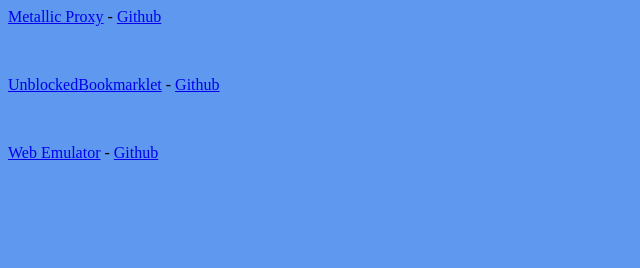
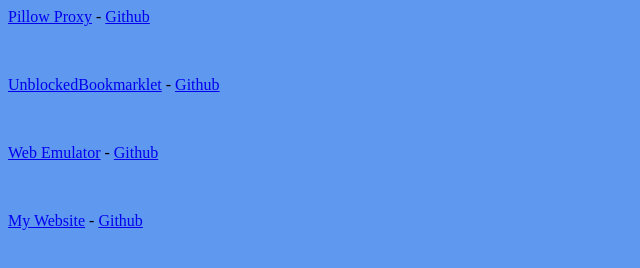
Before and after one commit to luckycdev/portal, a plain HTML site: page index.html in a window 1280 px wide. Shown: the whole page, without its empty margins (0-640 px from the left). Drawn offline with Linux system fonts and the light colour scheme.

Commit message:
Update index.html

```diff
--- a/index.html
+++ b/index.html
@@ -1,7 +1,9 @@
 <body style="background-color:#5e98ef;">
-<p><a href="https://mtlc.vercel.app/">Metallic Proxy</a> - <a href="https://github.com/luckycdev/Metallic">Github</a></p>
+<p><a href="https://pillow.luckyc.pw/">Pillow Proxy</a> - <a href="https://github.com/luckycdev/pillowproxy">Github</a></p>
 <br>
-<p><a href="https://ubb.vercel.app/">UnblockedBookmarklet</a> - <a href="https://github.com/luckycdev/UnblockedBookmarklet">Github</a></p>
+<p><a href="https://ubb.luckyc.pw/">UnblockedBookmarklet</a> - <a href="https://github.com/luckycdev/UnblockedBookmarklet">Github</a></p>
 <br>
-<p><a href="https://jsemu.vercel.app/">Web Emulator</a> - <a href="https://github.com/luckycdev/EmulatorJS">Github</a></p>
+<p><a href="https://emu.luckyc.pw/">Web Emulator</a> - <a href="https://github.com/luckycdev/EmulatorJS">Github</a></p>
+<br>
+<p><a href="https://www.luckyc.pw/">My Website</a> - <a href="https://github.com/luckycdev/portfolio">Github</a></p>
 </body>
```
